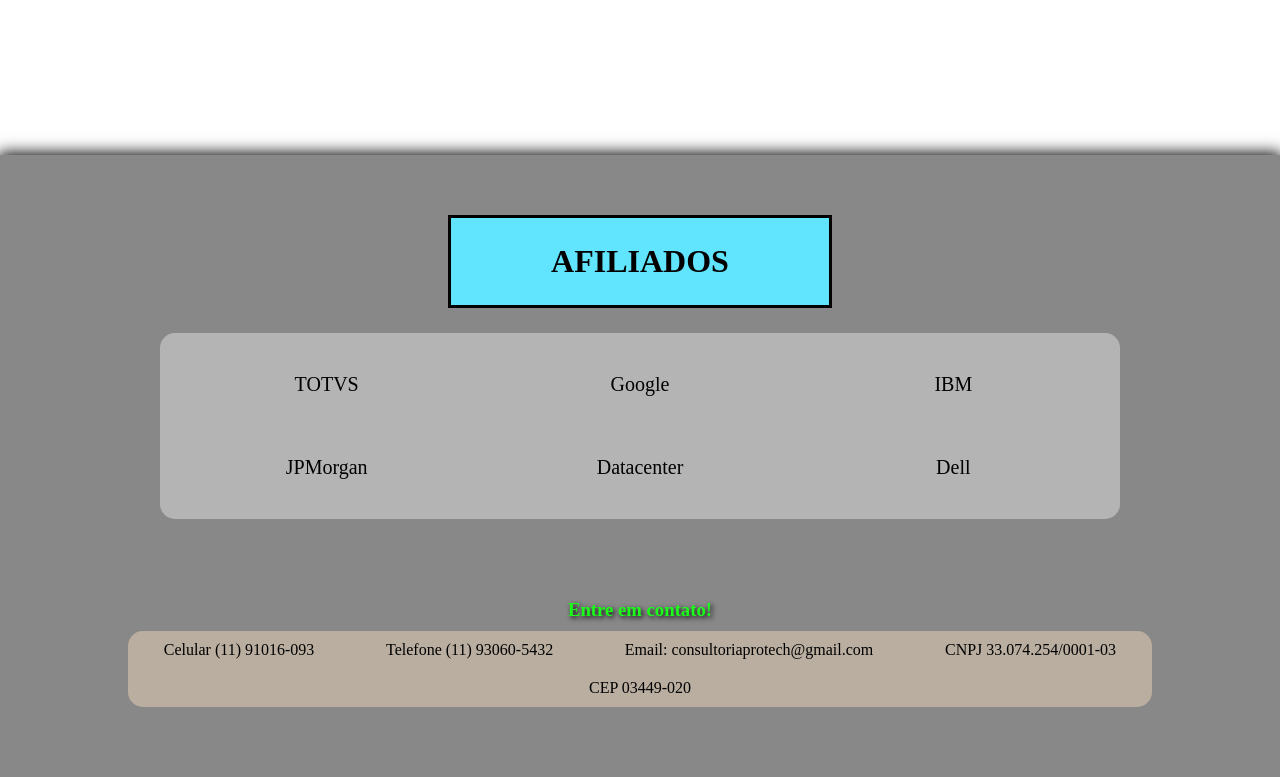
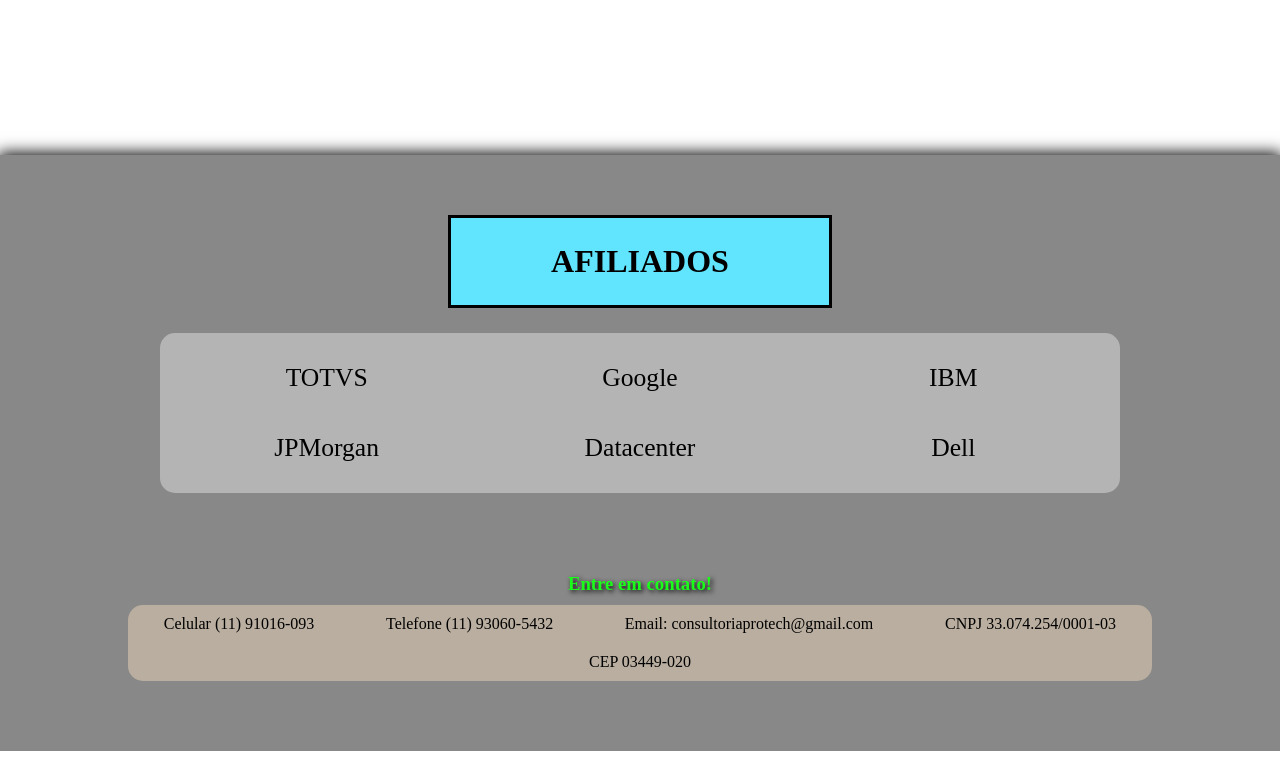
Before and after one commit to LeonardoRdev/Projeto_Empreendedorismo, a plain HTML site: page index.html in a window 1280 px wide. Shown: the part 1595-2372 px from the top of the page. After the commit the page ends 2346 px from the top, so only its background shows below. Drawn offline with Linux system fonts and the light colour scheme.

Commit message:
Empresas afiliadas responsiveis

```diff
--- a/style.css
+++ b/style.css
@@ -119,18 +119,15 @@ footer #campo_empresas_afiliadas{
     flex-wrap: wrap;
 }
 
-footer #campo_empresas_afiliadas p{
-    margin: 30px auto;
-    font-size: 20px;
-}
-
-.empresa_afiliada{
-    width: 33.3%;
+div.empresa_afiliada{
+    margin: 20px auto;
+    width: 280px;
     text-align: center;
+    display: flex;
 }
 
 .empresa_afiliada p{
-    width: 30%;
+    font-size: 1.6em;
     transition: 0.15s;
 }
 
@@ -216,6 +213,5 @@ footer .nossos_contatos p{
 
     nav a.links{
         font-size: 1em;
-        background-color: aqua;
     }
 }
```
